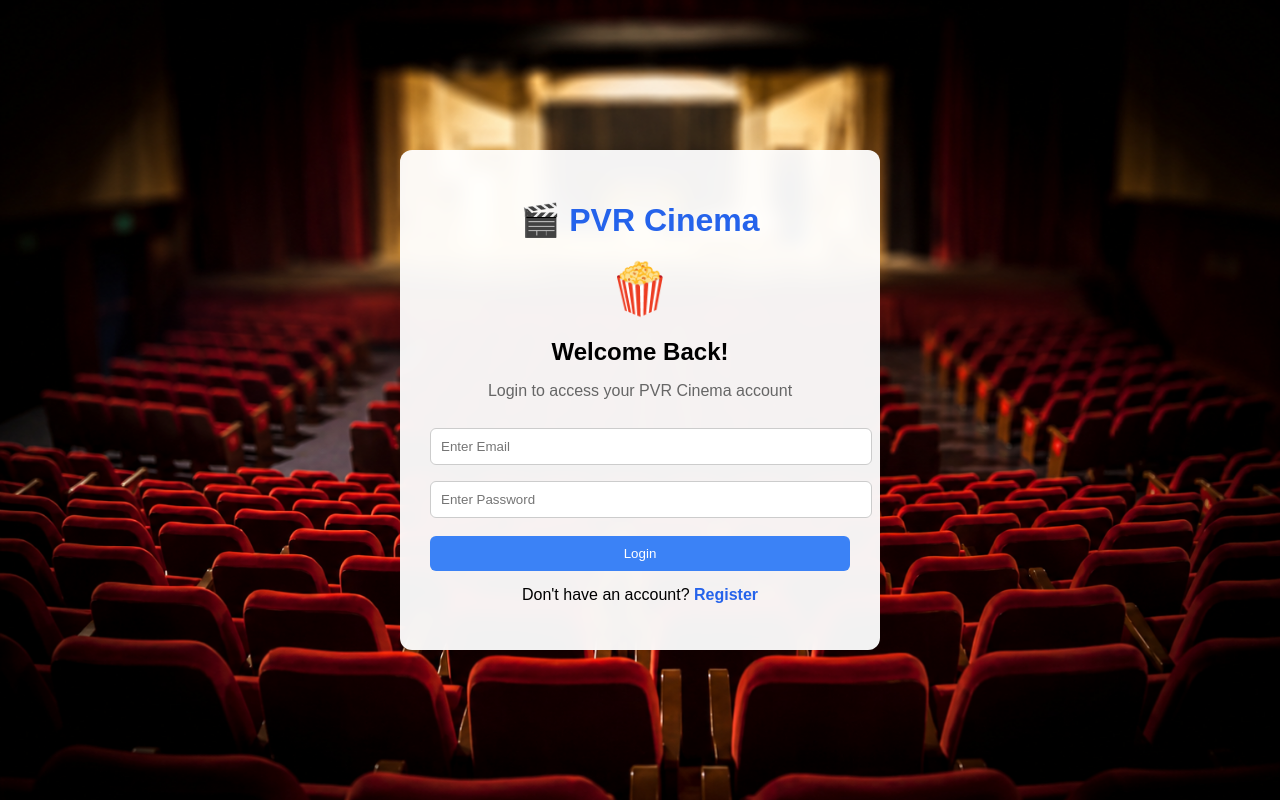
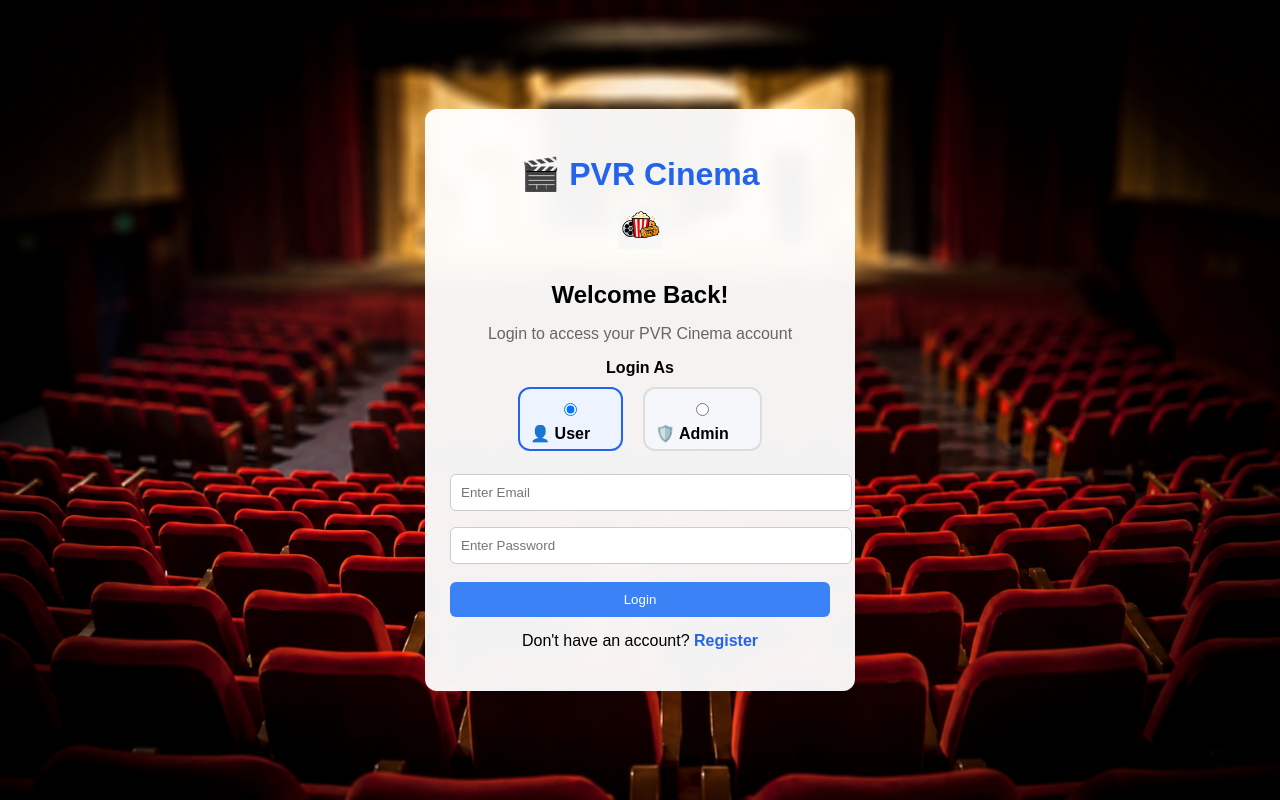
Before and after one commit to kamathamsunil9/movie-ticket-booking-system, a React (Create React App) app in the folder ticket-frontend/: page /login in a window 1280 px wide. Built offline with nearby package versions, Linux system fonts and the light colour scheme.

Commit message:
Enhanced login UI and booking dashboard

```diff
--- a/ticket-frontend/src/pages/Login.js
+++ b/ticket-frontend/src/pages/Login.js
@@ -1,10 +1,12 @@
 import { useState, useEffect } from "react";
 import API from "../services/api";
 import { useNavigate } from "react-router-dom";
+import loginIcon from "../assets/login-icon.png";
 
 function Login() {
   const [email, setEmail] = useState("");
   const [password, setPassword] = useState("");
+  const [loginType, setLoginType] = useState("USER");
   const navigate = useNavigate();
 
   // 1. Break the loop: Clear any old/broken tokens when the Login page loads
@@ -32,7 +34,7 @@ function Login() {
 
       if (token && token.split('.').length === 3) {
         // Only save if it looks like a valid 3-part JWT
-       localStorage.setItem("token", token);
+        localStorage.setItem("token", token);
 
          // Decode JWT payload
         const payload = JSON.parse(atob(token.split(".")[1]));
@@ -62,14 +64,44 @@ function Login() {
       <div className="login-card">
         <h1 className="logo">🎬 PVR Cinema</h1>
         <div className="welcome-icon">
-  🍿
-</div>
+          <img
+          src={loginIcon}
+          alt="Cinema Icon"
+          className="login-icon"
+        />
+      </div>
 
 <h2>Welcome Back!</h2>
 
 <p className="login-subtitle">
   Login to access your PVR Cinema account
 </p>
+
+<div className="login-role-selector">
+  <p><b>Login As</b></p>
+
+  <div className="role-options">
+    <label>
+      <input
+        type="radio"
+        value="USER"
+        checked={loginType === "USER"}
+        onChange={(e) => setLoginType(e.target.value)}
+      />
+      👤 User
+    </label>
+
+    <label>
+      <input
+        type="radio"
+        value="ADMIN"
+        checked={loginType === "ADMIN"}
+        onChange={(e) => setLoginType(e.target.value)}
+      />
+      🛡️ Admin
+    </label>
+  </div>
+</div>
 
         <input
           type="email"
--- a/ticket-frontend/src/styles/app.css
+++ b/ticket-frontend/src/styles/app.css
@@ -99,15 +99,16 @@ body {
 .login-card {
   background: rgba(255,255,255,0.95);
   backdrop-filter: blur(8px);
-  padding: 30px;
+  padding: 25px;
   border-radius: 12px;
-  width: 420px;
-  min-height: 420px;
+  width: 380px;
+  max-height: 90vh;
+  overflow-y: auto;
 }
 
 .login-card h2 {
   text-align: center;
-  margin-bottom: 15px;
+  margin-bottom: 10px;
 }
 
 .login-card input {
@@ -261,18 +262,19 @@ body {
   align-items: center;
   color: #2563eb;
   gap: 10px;
+  margin-bottom: 10px;
 }
 
 .welcome-icon {
   font-size: 50px;
   text-align: center;
-  margin-bottom: 10px;
+  margin-bottom: 5px;
 }
 
 .login-subtitle {
   text-align: center;
   color: #666;
-  margin-bottom: 20px;
+  margin-bottom: 15px;
 }
 
 .dashboard-stats {
@@ -387,14 +389,6 @@ body {
   transition: 0.2s ease;
 }
 
-/* ================= MOVIE POSTER ================= */
-.movie-poster {
-  width: 150px;
-  height: 220px;
-  object-fit: cover;
-  border-radius: 12px;
-}
-
 /* ================= BOOKING CARD ================= */
 
 .booking-content {
@@ -414,3 +408,50 @@ body {
   border-radius: 12px;
   margin-left: 20px;
 }
+
+/* ================= LOGIN ROLE SELECTOR ================= */
+
+.login-role-selector {
+  margin-bottom: 15px;
+}
+
+.login-role-selector p {
+  text-align: center;
+  margin-bottom: 10px;
+}
+
+.role-options {
+  display: flex;
+  justify-content: center;
+  gap: 20px;
+}
+
+.role-options label {
+  background: #f5f7fa;
+  border: 2px solid #ddd;
+  border-radius: 12px;
+  padding: 6px 10px;
+  cursor: pointer;
+  font-weight: 600;
+  transition: all 0.2s ease;
+}
+
+.role-options label:hover {
+  border-color: #2563eb;
+  transform: translateY(-2px);
+}
+
+.role-options label:has(input:checked) {
+  border-color: #2563eb;
+  background: #eef4ff;
+}
+
+.role-options input[type="radio"] {
+  margin-right: 8px;
+}
+
+.login-icon {
+  width: 45px;
+  height: auto;
+  background: transparent;
+}
```
Also changed, not shown: ticket-frontend/src/assets/login-icon.png (added).
